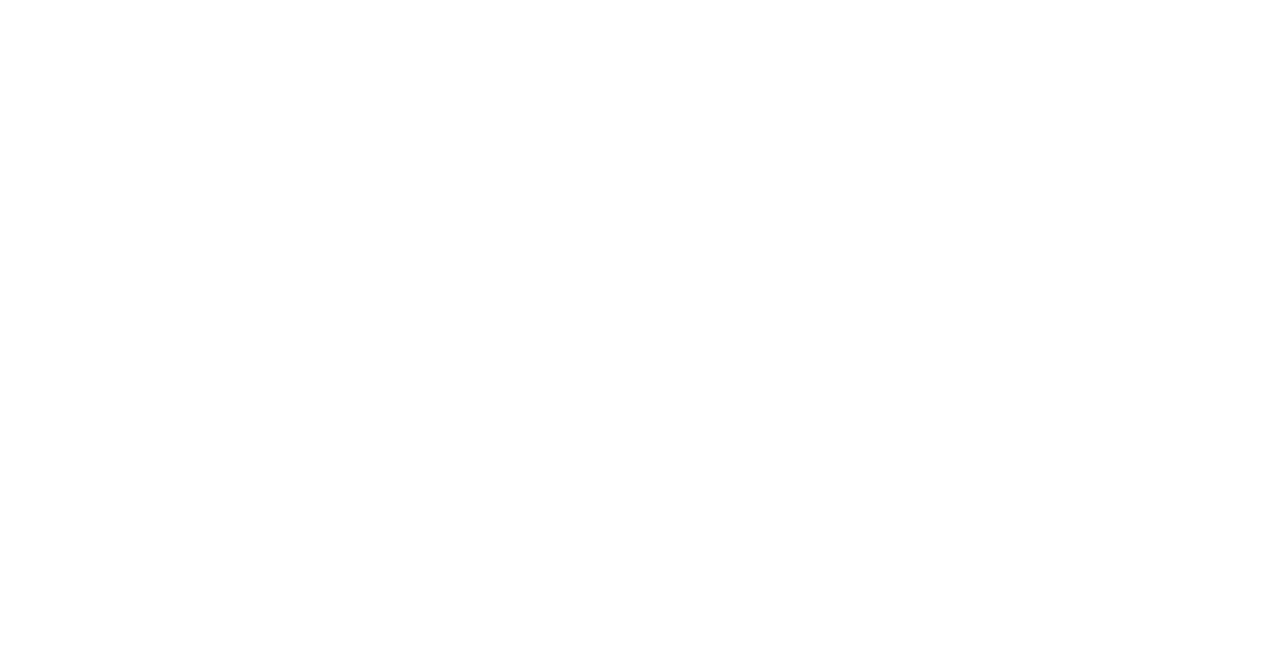
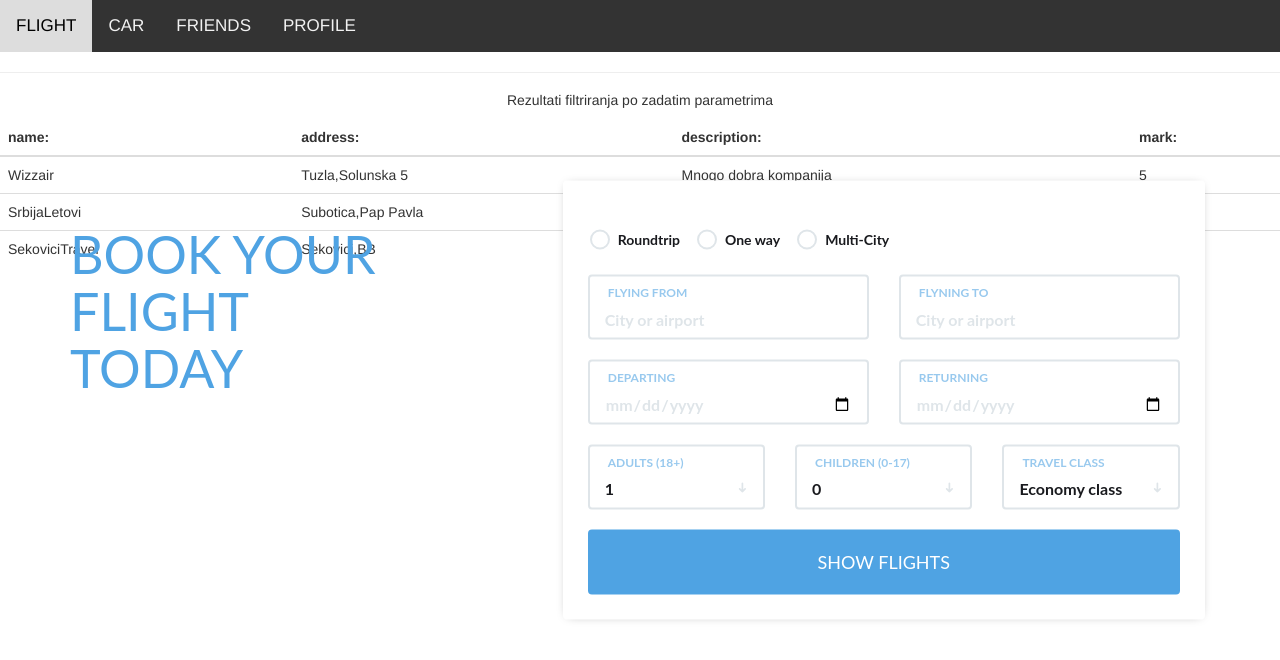
Before and after one commit to KovacevicLazar/PUSGS_projekat, an Angular app in the folder projekat/: page /airline/airline-filtered in a window 1280 px wide. Before the commit this address led to /. Shown: the top 660 px of the page. Built offline with nearby package versions, Linux system fonts and the light colour scheme.

Commit message:
dodata tabela za prikaz aviokompanija

```diff
--- a/projekat/src/app/app.component.html
+++ b/projekat/src/app/app.component.html
@@ -1,2 +1,2 @@
-
+<app-nav-menu></app-nav-menu>
 <router-outlet></router-outlet>
--- a/projekat/src/app/app.module.ts
+++ b/projekat/src/app/app.module.ts
@@ -10,6 +10,7 @@ import { StartingPageComponent } from './componente/starting-page/starting-page/
 import { FriendsComponent } from './componente/friends/friends.component';
 import { AirlineComponent } from './componente/airlane/airline/airline.component';
 import { RentACarComponent } from './componente/rent-a-car/rent-a-car/rent-a-car.component';
+import { AirlineFilteredComponent } from './componente/airline-filtered/airline-filtered.component';
 
 
 
@@ -21,7 +22,8 @@ import { RentACarComponent } from './componente/rent-a-car/rent-a-car/rent-a-car
     StartingPageComponent,
     FriendsComponent,
     AirlineComponent,
-    RentACarComponent
+    RentACarComponent,
+    AirlineFilteredComponent
 
   ],
   imports: [
--- a/projekat/src/app/componente/airlane/airline/airline.component.html
+++ b/projekat/src/app/componente/airlane/airline/airline.component.html
@@ -97,7 +97,7 @@
 									</div>
 								</div>
 								<div class="form-btn">
-									<button class="submit-btn">Show flights</button>
+									<button class="submit-btn" routerLink ="/airline-filtered" >Show flights</button>
 								</div>
 							</form>
 						</div>
@@ -106,3 +106,7 @@
 			</div>
 		</div>
 	</div>
+
+	<div [hidden]="allAirline.length === 0">
+        <app-airline-filtered [allAirline]="allAirline"></app-airline-filtered>
+    </div>
--- a/projekat/src/app/componente/airlane/airline/airline.component.ts
+++ b/projekat/src/app/componente/airlane/airline/airline.component.ts
@@ -1,4 +1,6 @@
 import { Component, OnInit } from '@angular/core';
+import { Airline } from 'src/app/entities/airline/airline';
+import { AirlineService } from 'src/app/services/airline-service/airline.service';
 
 @Component({
   selector: 'app-airline',
@@ -7,7 +9,11 @@ import { Component, OnInit } from '@angular/core';
 })
 export class AirlineComponent implements OnInit {
 
-  constructor() { }
+  allAirline: Array<Airline>;
+
+  constructor(private airlineService: AirlineService) {
+    this.allAirline = this.airlineService.mockedAirlines();
+  }
 
   ngOnInit(): void {
   }
--- /dev/null
+++ b/projekat/src/app/componente/airline-filtered/airline-filtered.component.html
@@ -0,0 +1,20 @@
+<hr/>
+<h5 style="text-align: center;">Rezultati filtriranja po zadatim parametrima</h5>
+<table class="table table-hover">
+    <thead class="thead-dark">
+        <tr>
+            <th scope="col">name:</th>
+            <th scope="col"> address:</th>
+            <th scope="col">description:</th>
+            <th scope="col">mark:</th>
+        </tr>
+    </thead>
+    <tbody>
+        <tr *ngFor="let airline of allAirline">
+            <td>{{airline.name}}</td>
+            <td>{{airline.address}}</td>
+            <td>{{airline.description}}</td>
+            <td>{{airline.mark}}</td>
+        </tr>
+    </tbody>
+</table>
--- /dev/null
+++ b/projekat/src/app/componente/airline-filtered/airline-filtered.component.ts
@@ -0,0 +1,17 @@
+import { Component, OnInit , Input} from '@angular/core';
+
+@Component({
+  selector: 'app-airline-filtered',
+  templateUrl: './airline-filtered.component.html',
+  styleUrls: ['./airline-filtered.component.css']
+})
+export class AirlineFilteredComponent implements OnInit {
+
+  @Input() allAirline;
+
+  constructor() { }
+
+  ngOnInit(): void {
+  }
+
+}
--- a/projekat/src/app/entities/airline/airline.ts
+++ b/projekat/src/app/entities/airline/airline.ts
@@ -12,4 +12,4 @@ export class Airline{
         this.description = description;
         this.mark = mark;
         this.destinations  = destinations;
-    }
+    }}
```
Also changed, not shown: projekat/src/app/app-routing.module.ts (+12 -1 lines), projekat/src/app/componente/airline-filtered/airline-filtered.component.css (added), 1 other file (tests, documents, lock files or other folders).
